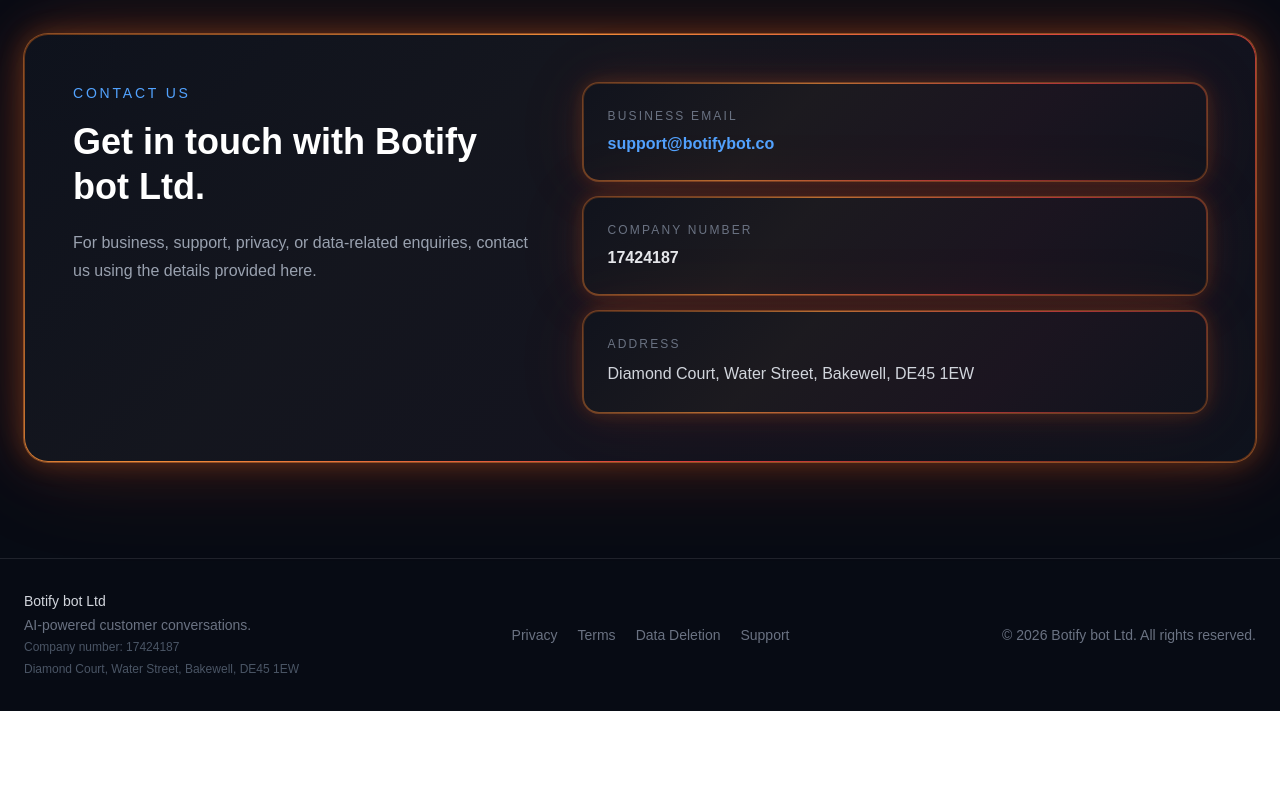
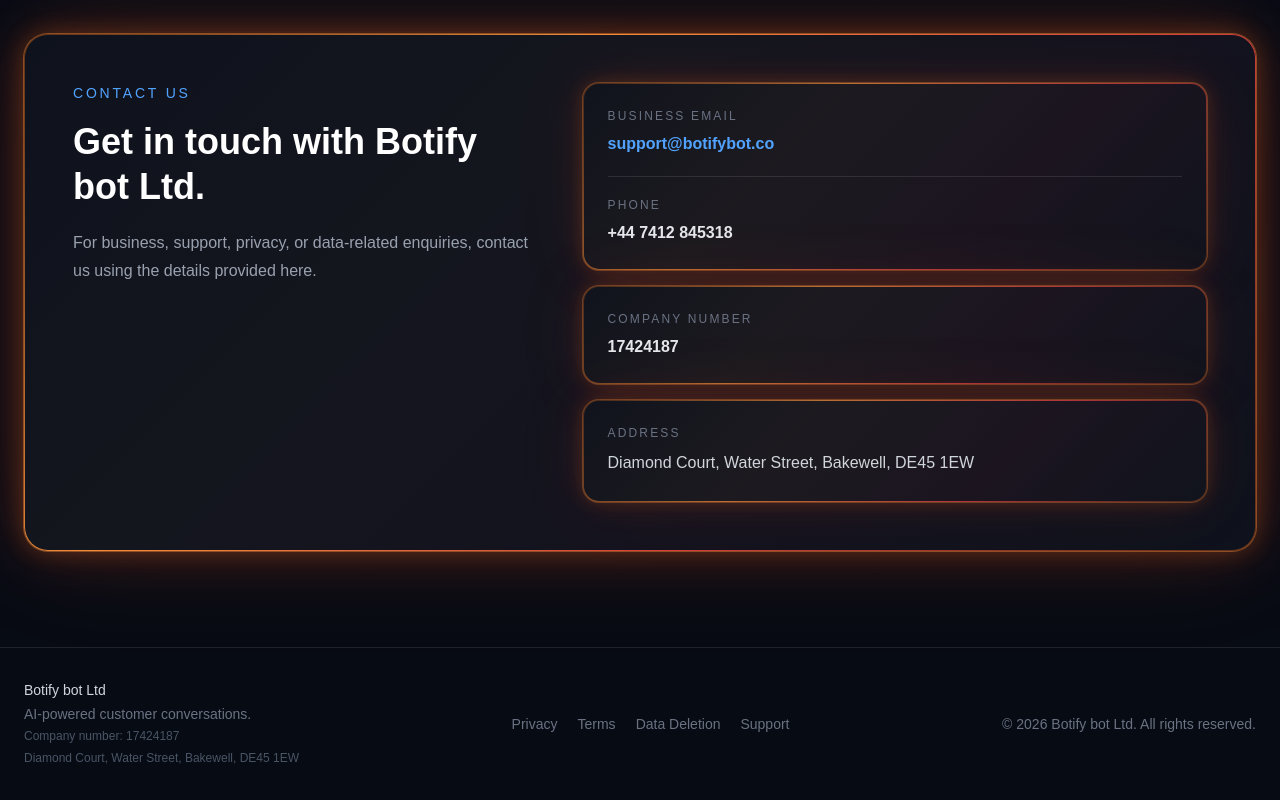
Before and after one commit to ramyar013/Botify-Web, a Next.js app: page / in a window 1280 px wide. Shown: the part 3015-3815 px from the top of the page. Before the commit the page ends 3726 px from the top, so only its background shows below. Built offline with nearby package versions, Linux system fonts and the light colour scheme.

Commit message:
Add business phone number to contact section

```diff
--- a/app/page.tsx
+++ b/app/page.tsx
@@ -558,6 +558,18 @@
                 >
                   support@botifybot.co
                 </a>
+
+                <div className="mt-5 border-t border-white/10 pt-5">
+                  <p className="text-xs font-medium uppercase tracking-[0.18em] text-gray-500">
+                    Phone
+                  </p>
+                  <a
+                    href="tel:+447412845318"
+                    className="mt-2 inline-block text-base font-semibold text-gray-200 transition hover:text-white"
+                  >
+                    +44 7412 845318
+                  </a>
+                </div>
               </div>
 
               <div className="warm-frame-soft animated-outline-soft glow-breathe-soft rounded-2xl border border-white/10 bg-[#0b111d] p-5 sm:p-6">
```
